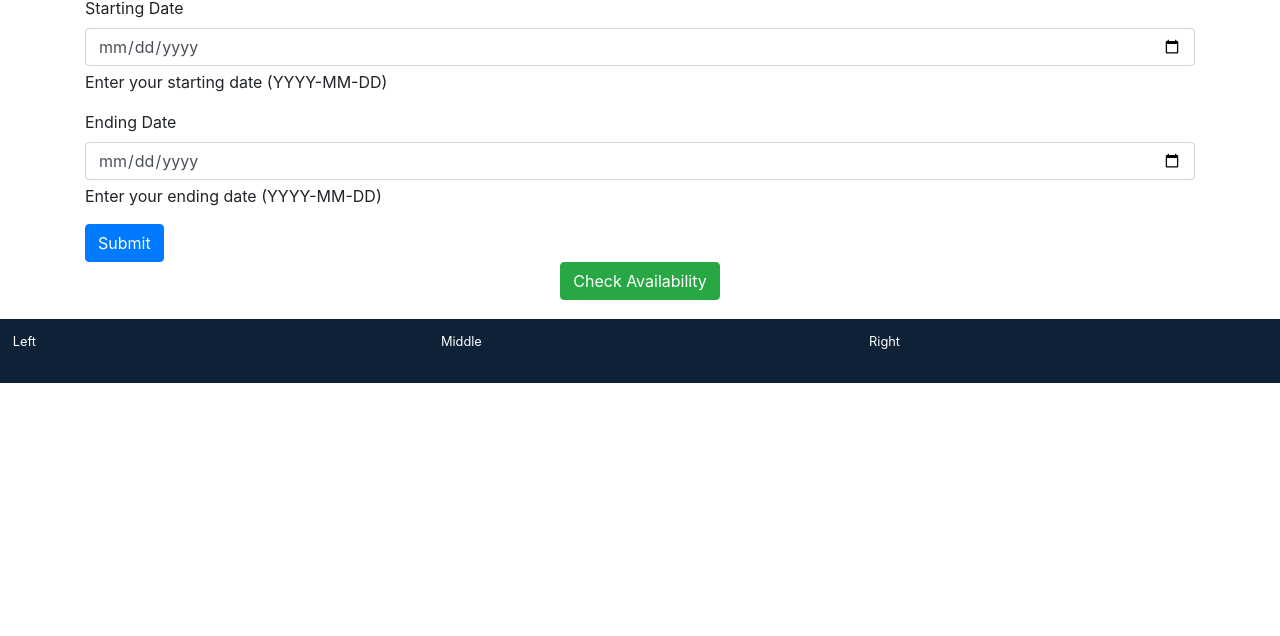
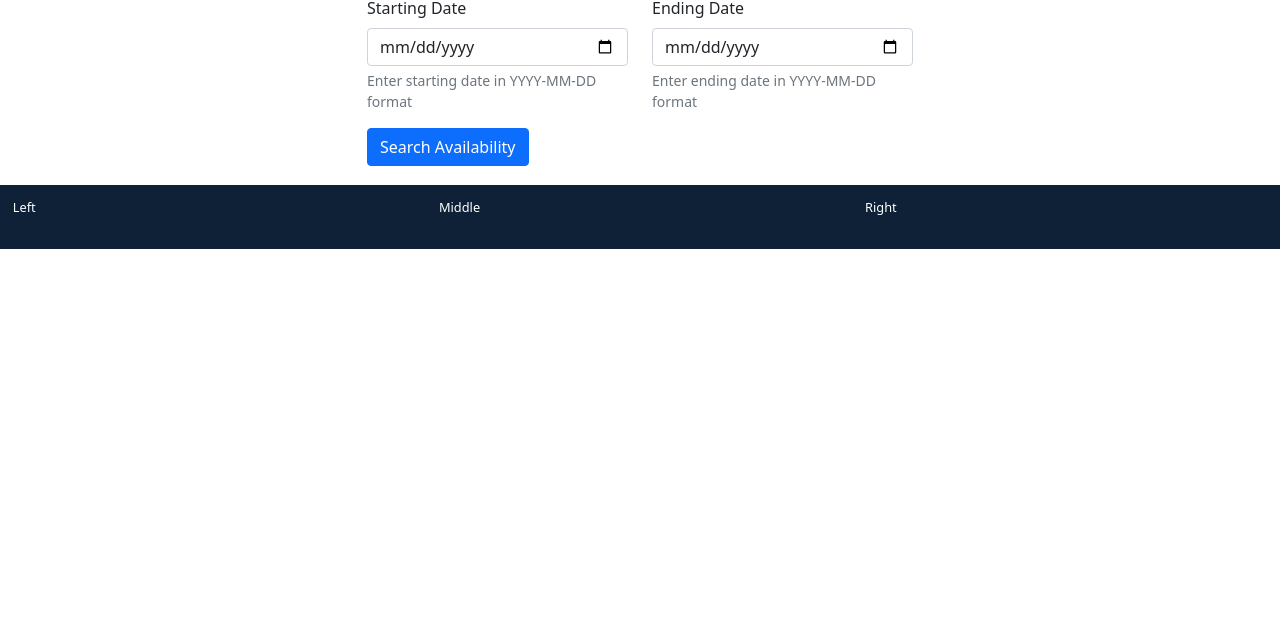
Before and after one commit to varunmuriyanat/bookings, a plain HTML site: page reservation.html in a window 1280 px wide. Shown: the part 164-800 px from the top of the page. Drawn offline with nearby package versions, Linux system fonts and the light colour scheme.

Commit message:
switched bootstrap version and made form inputs in a single row

```diff
--- a/reservation.html
+++ b/reservation.html
@@ -6,10 +6,11 @@
     <meta name="viewport" content="width=device-width, initial-scale=1.0">
     <title>Document</title>
     <link
+        href="https://cdn.jsdelivr.net/npm/bootstrap@5.1.3/dist/css/bootstrap.min.css"
         rel="stylesheet"
-        href="https://cdn.jsdelivr.net/npm/bootstrap@4.6.0/dist/css/bootstrap.min.css"
-        integrity="sha384-B0vP5xmATw1+K9KRQjQERJvTumQW0nPEzvF6L/Z6nronJ3oUOFUFpCjEUQouq2+l"
+        integrity="sha384-1BmE4kWBq78iYhFldvKuhfTAU6auU8tT94WrHftjDbrCEXSU1oBoqyl2QvZ6jIW3"
         crossorigin="anonymous">
+
     <style>
         .my-footer {
             height: 5em;
@@ -61,26 +62,24 @@
     </nav>
     <div class="container">
         <div class="row">
-            <div class="col">
+            <div class="col-md-3"></div>
+            <div class="col-md-6">
                 <h1 class="mt-5">Search for Availability</h1>
                 <form action="reservation.html" method="GET">
-                    <div class="mb-3">
-                        <label for="start_date" class="form-label">Starting Date</label>
-                        <input type="date" class="form-control" id="start_date" name="start_date" aria-describedby="startDateHelp">
-                        <div id="startDateHelp" class="form-text">Enter your starting date (YYYY-MM-DD)</div>
+                    <div class="row mb-3">
+                        <div class="col">
+                            <label for="start_date" class="form-label">Starting Date</label>
+                            <input required type="date" class="form-control" id="start_date" name="start_date" aria-describedby="startDateHelp">
+                            <div id="startDateHelp" class="form-text">Enter starting date in YYYY-MM-DD format</div>
+                        </div>
+                        <div class="col">
+                            <label for="end_date" class="form-label">Ending Date</label>
+                            <input required type="date" class="form-control" id="end_date" name="end_date" aria-describedby="endDateHelp">
+                            <div id="endDateHelp" class="form-text">Enter ending date in YYYY-MM-DD format</div>
+                        </div>
                     </div>
-                    <div class="mb-3">
-                        <label for="end_date" class="form-label">Ending Date</label>
-                        <input type="date" class="form-control" id="end_date" name="end_date" aria-describedby="endDateHelp">
-                        <div id="endDateHelp" class="form-text">Enter your ending date (YYYY-MM-DD)</div>
-                    </div>
-                    <button type="submit" class="btn btn-primary">Submit</button>
+                    <button type="submit" class="btn btn-primary">Search Availability</button>
                 </form>
-            </div>
-        </div>
-        <div class="row">
-            <div class="col text-center">
-                <a href="/make-reservation-ms" class="btn btn-success">Check Availability</a>
             </div>
         </div>
     </div>
```
